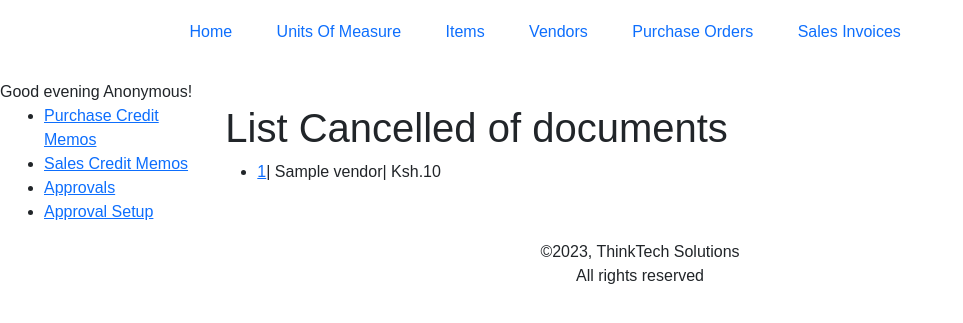
After one commit to GoroCollins/chemist, a Django app: template inventory/templates/inventory/cancelled.html in a window 1280 px wide. The commit adds this page. Shown: the top 323 px of the page, without its empty margins (0-963 px from the left). Run offline with Django 3.2, Linux system fonts and the light colour scheme; the template is opened without the code that fills it: most values are stand-ins (such as "Sample title", 1, 10 or a date in 2020).

Commit message:
Isolated cancelled LPOs from approved and pending approval

```diff
--- /dev/null
+++ b/inventory/templates/inventory/cancelled.html
@@ -0,0 +1,10 @@
+{% extends "inventory/base.html" %}
+    {% block title %}Cancelled Documents{% endblock title %}
+{% block content %}
+<h1>List Cancelled of documents</h1>
+<ul>
+    {% for lpo in lpos %}
+    <li><a href="{% url 'inventory:purchaseorder-detail' lpo.number %}">{{lpo.number}}</a>&#124; {{lpo.vendor}}&#124; Ksh.{{lpo.total}}
+    {% endfor %}
+</ul>
+{% endblock content %}
--- a/inventory/templates/inventory/purchaseheader_list.html
+++ b/inventory/templates/inventory/purchaseheader_list.html
@@ -3,6 +3,7 @@
     Purchase Orders
 {% endblock %}
 {% block content %}
+    <a href="{% url 'inventory:cancelled-documents'%}">Cancelled LPOs</a>
     <h1>List of Purchase Orders</h1>
     <a href="{% url 'inventory:purchaseorder-create' %}">Create Purchase Order</a>
     <ul>
--- a/inventory/urls.py
+++ b/inventory/urls.py
@@ -24,6 +24,7 @@ urlpatterns = [
     path("purchaseorder/add/", views.PurchaseOrderCreate.as_view(), name="purchaseorder-create"),
     path("purchase/<str:pk>/",views.PurchaseOrderReceive.as_view(), name="purchaseorder-receive"),
     path("purchase/<str:pk>/",views.PurchaseOrderUpdate.as_view(), name="purchaseorder-update"),
+    path("cancelled-documents/", views.cancelled_documents, name='cancelled-documents'),
     path('purchasememos/', views.PurchaseCreditMemoListView.as_view(), name='purchasememos'),
     path('purchasememo-detail/<str:pk>', views.PurchaseCreditMemoDetailView.as_view(), name='purchasememo-detail'),
     path("purchasememos/add/", views.PurchaseCreditMemoCreate.as_view(), name='purchasememo-create'),
```
Also changed, not shown: inventory/views.py (+7 -0 lines).
